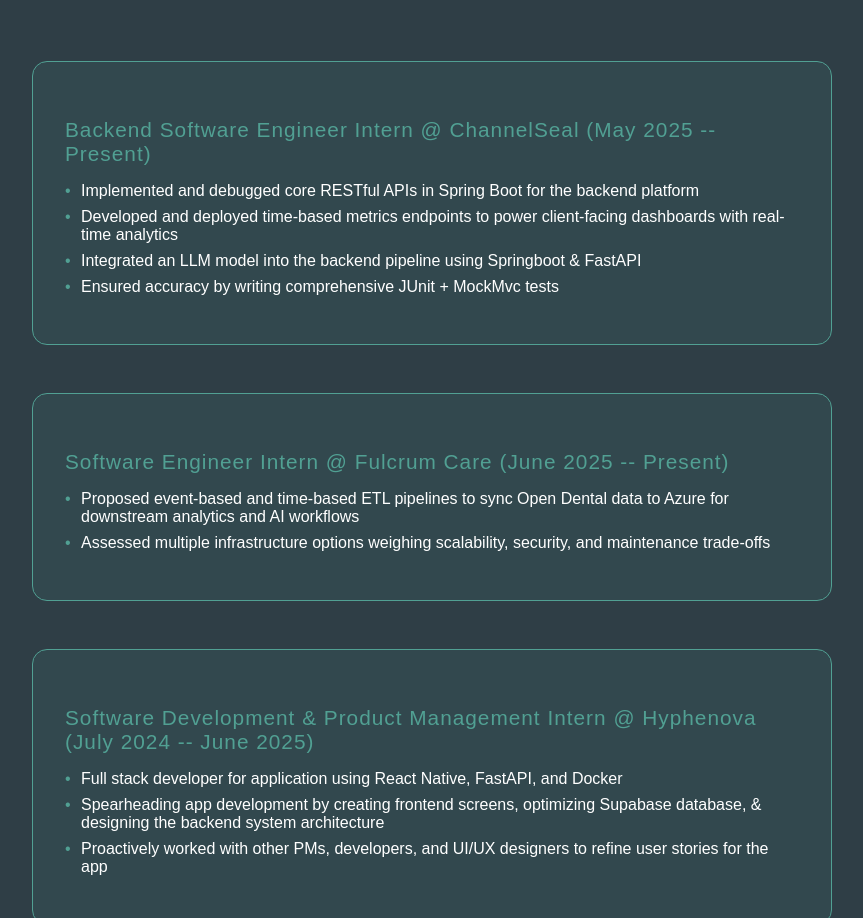
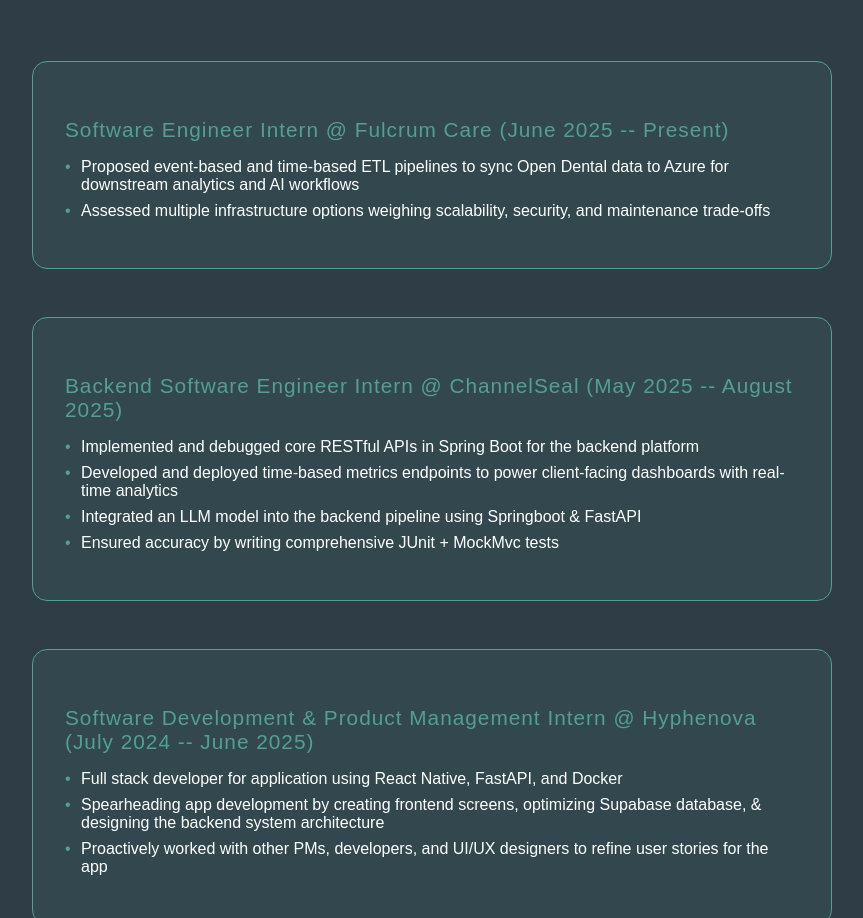
Before and after one commit to niralishahh/personalwebsite, a plain HTML site: page index.html in a window 1280 px wide. Shown: the part 2207-3125 px from the top of the page, without its empty margins (208-1071 px from the left). Drawn offline with Linux system fonts and the light colour scheme; a web font is replaced by a local one.

Commit message:
Update index.html

```diff
--- a/index.html
+++ b/index.html
@@ -119,8 +119,16 @@
     <section id="experience">
         <h1>INTERNSHIPS</h1>
         <div class="experience-content">
+
             <div class="experience-item">
-                <h2>Backend Software Engineer Intern @ ChannelSeal (May 2025 -- Present)</h2>
+                <h2>Software Engineer Intern @ Fulcrum Care (June 2025 -- Present)</h2>
+                <ul>
+                    <li>Proposed event-based and time-based ETL pipelines to sync Open Dental data to Azure for downstream analytics and AI workflows</li>
+                    <li>Assessed multiple infrastructure options weighing scalability, security, and maintenance trade-offs</li>
+                </ul>
+            </div>
+            <div class="experience-item">
+                <h2>Backend Software Engineer Intern @ ChannelSeal (May 2025 -- August 2025)</h2>
                 <ul>
                     <li>Implemented and debugged core RESTful APIs in Spring Boot for the backend platform</li>
                     <li>Developed and deployed time-based metrics endpoints to power client-facing dashboards with real-time analytics</li>
@@ -129,13 +137,6 @@
                 </ul>
             </div>
 
-            <div class="experience-item">
-                <h2>Software Engineer Intern @ Fulcrum Care (June 2025 -- Present)</h2>
-                <ul>
-                    <li>Proposed event-based and time-based ETL pipelines to sync Open Dental data to Azure for downstream analytics and AI workflows</li>
-                    <li>Assessed multiple infrastructure options weighing scalability, security, and maintenance trade-offs</li>
-                </ul>
-            </div>
 
             <div class="experience-item">
                 <h2>Software Development & Product Management Intern @ Hyphenova (July 2024 -- June 2025)</h2>
```
